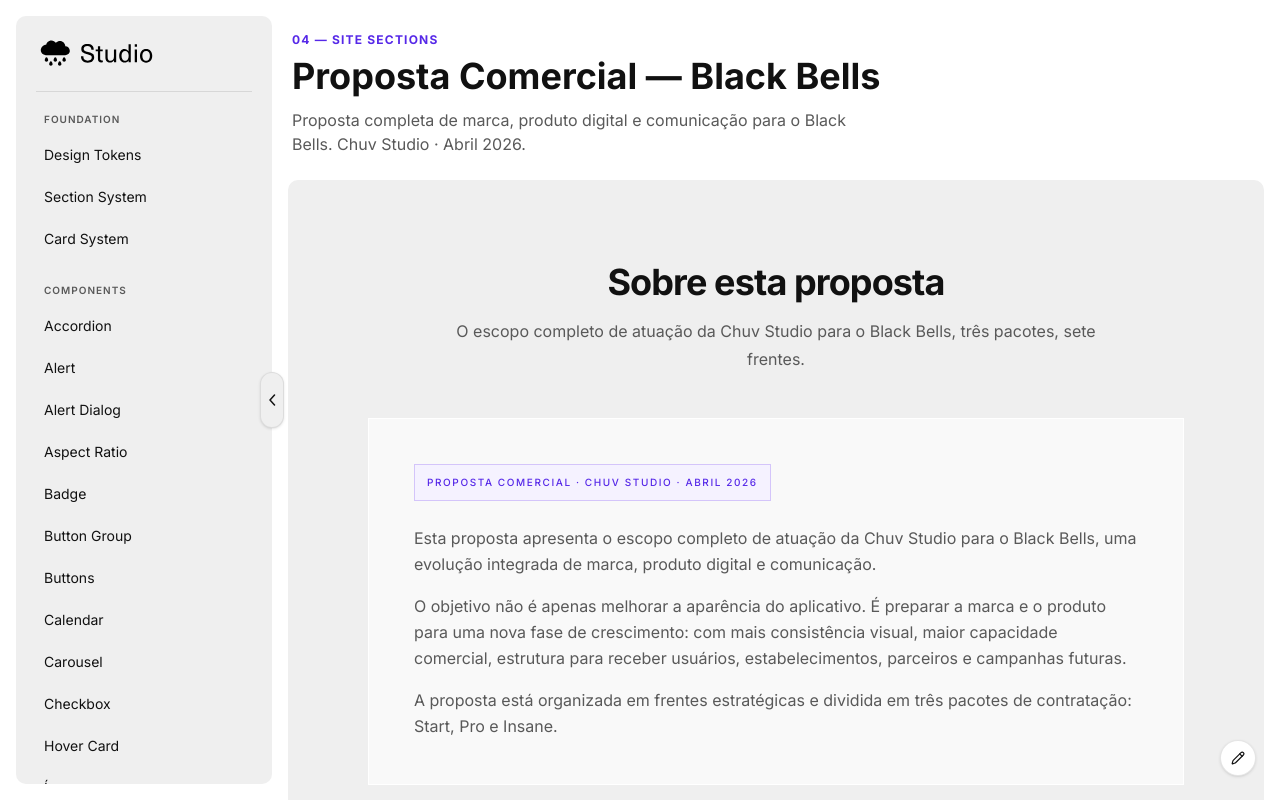
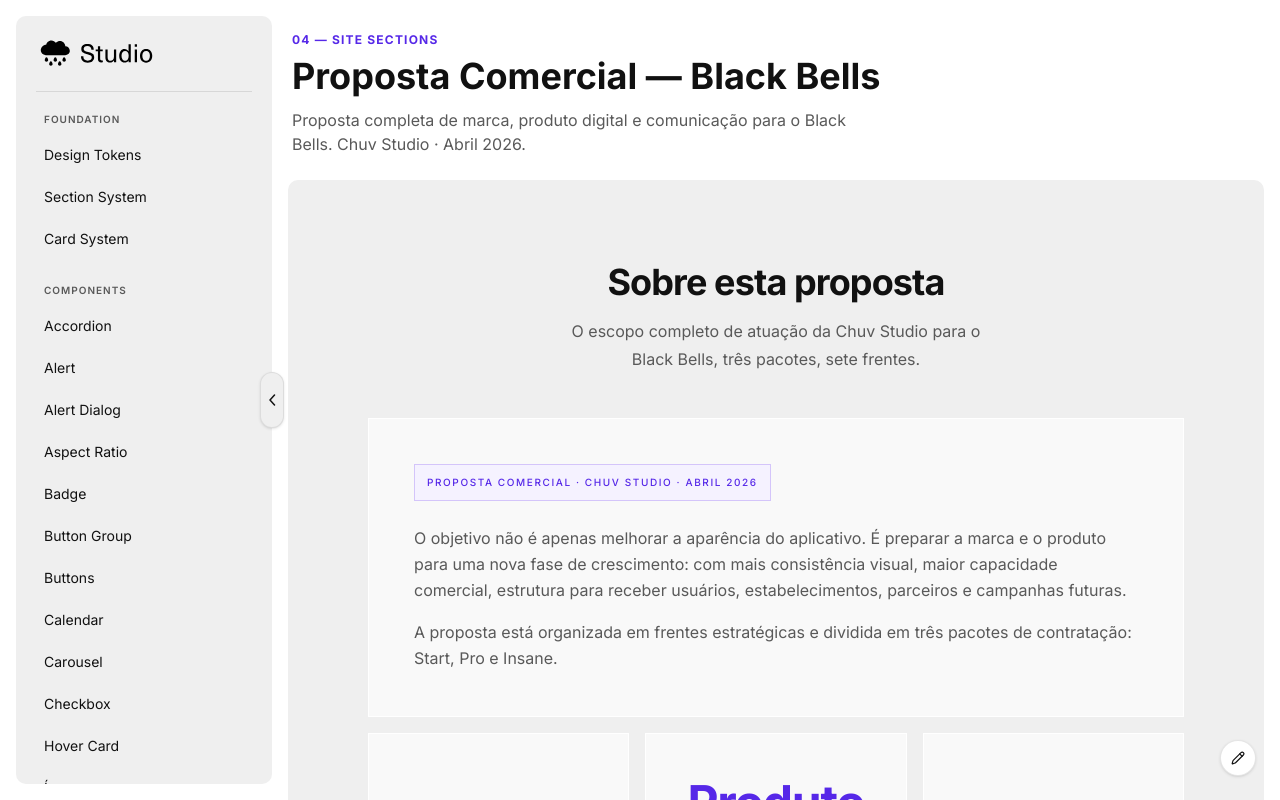
Before and after one commit to chuvstudiodesign/design-system-chuv, a Next.js app: page /styleguide/site-sections/proposta-kito in a window 1280 px wide. Shown: the top 800 px of the page. Built offline with nearby package versions, Linux system fonts and the light colour scheme; a web font is replaced by a local one.

Commit message:
fix: hide empty s01.body paragraphs and apply user content edits

```diff
--- a/src/app/styleguide/site-sections/proposta-kito/content.json
+++ b/src/app/styleguide/site-sections/proposta-kito/content.json
@@ -2,20 +2,18 @@
   "header.eyebrow": "04 — SITE SECTIONS",
   "header.title": "Proposta Comercial — Black Bells",
   "header.description": "Proposta completa de marca, produto digital e comunicação para o Black Bells. Chuv Studio · Abril 2026.",
-
   "s01.badge": "Proposta Comercial · Chuv Studio · Abril 2026",
   "s01.title": "Sobre esta proposta",
-  "s01.subtitle": "O escopo completo de atuação da Chuv Studio para o Black Bells, três pacotes, sete frentes.",
-  "s01.body1": "Esta proposta apresenta o escopo completo de atuação da Chuv Studio para o Black Bells, uma evolução integrada de marca, produto digital e comunicação.",
+  "s01.subtitle": "O escopo completo de atuação da Chuv Studio para o \nBlack Bells, três pacotes, sete frentes.",
+  "s01.body1": "",
   "s01.body2": "O objetivo não é apenas melhorar a aparência do aplicativo. É preparar a marca e o produto para uma nova fase de crescimento: com mais consistência visual, maior capacidade comercial, estrutura para receber usuários, estabelecimentos, parceiros e campanhas futuras.",
   "s01.body3": "A proposta está organizada em frentes estratégicas e dividida em três pacotes de contratação: Start, Pro e Insane.",
   "s01.tag1": "Marca",
   "s01.tag2": "Produto digital",
   "s01.tag3": "Comunicação",
-
   "s02.title.prefix": "Contexto e ",
   "s02.title.accent": "objetivos do projeto",
-  "s02.subtitle": "O Black Bells conecta estabelecimentos e usuários em Ouro Preto. Três frentes simultâneas: identidade, experiência e tecnologia.",
+  "s02.subtitle": "O Black Bells conecta estabelecimentos e usuários em Ouro Preto. \nTrês frentes simultâneas: identidade, experiência e tecnologia.",
   "s02.intro": "O Black Bells é uma plataforma que conecta estabelecimentos e usuários finais em Ouro Preto, hotéis, restaurantes, bares, comércios, eventos e turistas que chegam na cidade. O produto já existe, mas precisa evoluir em três frentes simultâneas: identidade, experiência e tecnologia.",
   "s02.usuario.icon": "celular",
   "s02.usuario.label": "Usuário final",
@@ -31,7 +29,6 @@
   "s02.obj.5": "Expandir para iOS",
   "s02.obj.6": "Desenvolver novas funcionalidades competitivas",
   "s02.obj.7": "Estruturar comunicação para dois públicos distintos",
-
   "s03.title": "Como trabalhamos",
   "s03.subtitle": "Um estúdio multidisciplinar que une comunicação visual, branding e desenvolvimento de software em uma única frente integrada.",
   "s03.filosofia": "Transformar as pequenas coisas em simplesmente inesquecíveis.",
@@ -53,7 +50,6 @@
   "s03.social": "Social media",
   "s03.pecas.icon": "imagem",
   "s03.pecas": "Peças publicitárias",
-
   "s04.badge": "Frente 1",
   "s04.title.prefix": "Análise e melhoria ",
   "s04.title.accent": "do aplicativo",
@@ -74,7 +70,6 @@
   "s04.bugs.icon": "lupa",
   "s04.bugs.label": "Análise de bugs visuais e funcionais",
   "s04.bugs.body": "Análise de possíveis falhas no aplicativo: quebras visuais, desalinhamentos, botões com comportamento incorreto, telas inconsistentes, problemas de navegação, elementos sobrepostos, comportamentos inesperados e falhas simples de funcionamento.",
-
   "s05.badge": "Frente 2",
   "s05.title.prefix": "Desenvolvimento ",
   "s05.title.accent": "e evolução do aplicativo",
@@ -90,7 +85,6 @@
   "s05.consultoria.badge": "Pro + Insane",
   "s05.consultoria.label": "Consultoria de novas funcionalidades",
   "s05.consultoria.body": "Sessões de alinhamento estratégico para definir roadmap de funcionalidades: ideias de novas features, priorização por impacto e viabilidade, análise de concorrência, estrutura para parceiros, melhorias para retenção e monetização.",
-
   "s06.badge": "Frente 3 · iOS",
   "s06.title.prefix": "Desenvolvimento ",
   "s06.title.accent": "para iOS",
@@ -117,7 +111,6 @@
   "s06.submissao.icon": "link",
   "s06.submissao.label": "Submissão e acompanhamento",
   "s06.submissao.body": "Suporte no processo de envio para revisão da Apple. A aprovação final depende exclusivamente da Apple.",
-
   "s07.badge": "Frente 4 · Branding",
   "s07.title.prefix": "Atualização de marca ",
   "s07.title.accent": "e Brand System",
@@ -138,7 +131,6 @@
   "s07.brandsystem.icon": "design-system",
   "s07.brandsystem.label": "Brand System",
   "s07.brandsystem.body": "O Brand System organiza como a marca se comporta em diferentes contextos. Ele garante escala em qualquer mídia futura: posts, vídeos, flyers, eventos, banners, materiais comerciais, apresentações, campanhas, peças para parceiros, ativações físicas e materiais digitais. Com o Brand System, qualquer peça criada, mesmo sem a Chuv Studio, vai estar consistente com a marca.",
-
   "s08.badge": "Frente 5 · Design System",
   "s08.title.prefix": "Design ",
   "s08.title.accent": "System",
@@ -164,7 +156,6 @@
   "s08.b7": "Facilidade para escalar campanhas",
   "s08.b8": "Percepção mais profissional da marca",
   "s08.b9": "Base para autonomia da equipe interna",
-
   "s09.badge": "Frente 6 · Website",
   "s09.title.prefix": "Website e ",
   "s09.title.accent": "landing pages",
@@ -175,7 +166,6 @@
   "s09.lp-estab.body": "Página direcionada ao comércio. Benefícios de estar no Black Bells, como aparecer na plataforma, possibilidades de campanha, exposição para usuários, argumentos comerciais e formulário de interesse.",
   "s09.entregas.title": "Entregáveis em todos os níveis",
   "s09.entregas.body": "Design completo no Figma · desenvolvimento e publicação · responsivo para desktop e mobile · performance otimizada · conexão de domínio",
-
   "s10.badge": "Frente 7 · Comunicação",
   "s10.title.prefix": "Mídia, Instagram ",
   "s10.title.accent": "e peças publicitárias",
@@ -194,7 +184,6 @@
   "s10.content.badge": "Pro + Insane",
   "s10.content.label": "Content System",
   "s10.content.body": "Estrutura replicável de conteúdo: templates, frequência de posts, tipos de peça por objetivo. A equipe interna do Black Bells consegue produzir conteúdo com autonomia a partir desse sistema.",
-
   "s11.title.prefix": "Estrutura ",
   "s11.title.accent": "por níveis",
   "s11.subtitle": "As entregas são divididas em três níveis para organizar o escopo e facilitar a contratação.",
@@ -210,7 +199,6 @@
   "s11.n3.badge": "Nível 3 · Insane",
   "s11.n3.title": "Atuação robusta",
   "s11.n3.body": "Entrega robusta, com maior dedicação, equipe mais envolvida, suporte mais completo e desenvolvimento mais amplo. Serve para o cliente que quer uma evolução mais agressiva, completa e com visão de produto, marca e crescimento.",
-
   "s12.badge": "Start",
   "s12.preco": "R$ 25.000",
   "s12.title.prefix": "Pacote ",
@@ -241,7 +229,6 @@
   "s12.dev.label": "Desenvolvimento do aplicativo, Nível 1",
   "s12.dev.badge": "Ajustes simples",
   "s12.dev.body": "Correções simples de bugs identificados · ajustes técnicos pontuais · pequenas melhorias de telas existentes · pequenas alterações de componentes · implementação básica de elementos visuais · ajustes de navegação simples. Não inclui desenvolvimento iOS. Não inclui funcionalidades complexas. Não inclui grandes integrações.",
-
   "s13.badge": "Pro · Mais recomendado",
   "s13.preco": "R$ 35.000",
   "s13.title.prefix": "Pacote ",
@@ -280,7 +267,6 @@
   "s13.ios.label": "Desenvolvimento para iOS",
   "s13.ios.badge": "iOS",
   "s13.ios.body": "Desenvolvimento completo para iOS · adequação às Human Interface Guidelines · configuração de ambiente Apple · suporte à conta Apple Developer · certificados e provisioning · geração de builds · testes em iOS · preparação para submissão · suporte no envio para App Store",
-
   "s14.badge": "Insane",
   "s14.preco": "R$ 45.000",
   "s14.title.prefix": "Pacote ",
@@ -323,7 +309,6 @@
   "s14.dedicacao.label": "Maior dedicação da equipe",
   "s14.dedicacao.badge": "Máximo",
   "s14.dedicacao.body": "O pacote Insane contempla maior dedicação estratégica e operacional, com envolvimento ampliado da equipe nas frentes de design, marca, produto, desenvolvimento e comunicação. Sprints semanais, reuniões de alinhamento e entregas contínuas com visibilidade total do progresso.",
-
   "s15.title.prefix": "Comparativo ",
   "s15.title.accent": "dos pacotes",
   "s15.subtitle": "Todas as frentes e o que está incluído em cada nível de contratação.",
@@ -378,7 +363,6 @@
   "s15.dedicacao.start": "Enxuta",
   "s15.dedicacao.pro": "Ampliada",
   "s15.dedicacao.insane": "Mais robusta",
-
   "s16.title.prefix": "Condições gerais ",
   "s16.title.accent": "e contrato",
   "s16.subtitle": "Tudo o que você precisa saber antes de fechar.",
@@ -395,7 +379,6 @@
   "s16.custos.item1": "Apple Developer (U$ 99/ano) · hospedagem · domínio · APIs externas · plugins · integrações pagas · licenças de software · banco de imagens · fontes pagas · mídia · anúncios · servidores · taxas de publicação · custos de terceiros",
   "s16.escopo.title": "Escopo de desenvolvimento",
   "s16.escopo.item1": "As funcionalidades serão desenvolvidas conforme o escopo contratado. Funcionalidades adicionais, integrações complexas ou mudanças estruturais não previstas podem ser orçadas separadamente.",
-
   "s17.title.prefix": "Formas de ",
   "s17.title.accent": "pagamento",
   "s17.subtitle": "No estúdio, seguimos sempre o modelo pagamento antes, entrega depois.",
@@ -417,7 +400,6 @@
   "s17.insane.item2": "30% na etapa de marca e design",
   "s17.insane.item3": "25% na etapa de desenvolvimento",
   "s17.insane.item4": "15% na entrega e publicação",
-
   "s18.title.prefix": "Valores e ",
   "s18.title.accent": "investimento",
   "s18.subtitle": "Valores por projeto fechado. Demandas adicionais são orçadas separadamente antes da execução.",
@@ -440,7 +422,6 @@
   "s18.insane.descricao": "Atuação máxima em marca, produto, design, tecnologia e comunicação. Equipe dedicada e suporte estratégico completo.",
   "s18.insane.caption1": "Prazo estimado: 120 dias",
   "s18.insane.caption2": "30% · 30% · 25% · 15%",
-
   "footer.prefix": "Chuv Studio Design System · Site Section:",
   "footer.slug": "proposta-kito",
   "footer.suffix": "· Proposta comercial completa, 18 sections"
--- a/src/app/styleguide/site-sections/proposta-kito/page.tsx
+++ b/src/app/styleguide/site-sections/proposta-kito/page.tsx
@@ -296,15 +296,21 @@
               <EditableText namespace={NS} id="s01.badge">{c("s01.badge")}</EditableText>
             </Badge>
             <div className="flex flex-col gap-4 max-w-3xl">
+              {c("s01.body1") && (
                 <Typography variant="body-m" className="text-muted-foreground leading-relaxed">
                   <EditableText namespace={NS} id="s01.body1">{c("s01.body1")}</EditableText>
                 </Typography>
+              )}
+              {c("s01.body2") && (
                 <Typography variant="body-m" className="text-muted-foreground leading-relaxed">
                   <EditableText namespace={NS} id="s01.body2">{c("s01.body2")}</EditableText>
                 </Typography>
+              )}
+              {c("s01.body3") && (
                 <Typography variant="body-m" className="text-muted-foreground leading-relaxed">
                   <EditableText namespace={NS} id="s01.body3">{c("s01.body3")}</EditableText>
                 </Typography>
+              )}
             </div>
           </div>
           <div className="grid grid-cols-1 sm:grid-cols-3 gap-4">
```
Lines whose indentation alone changed are shown as unchanged.
